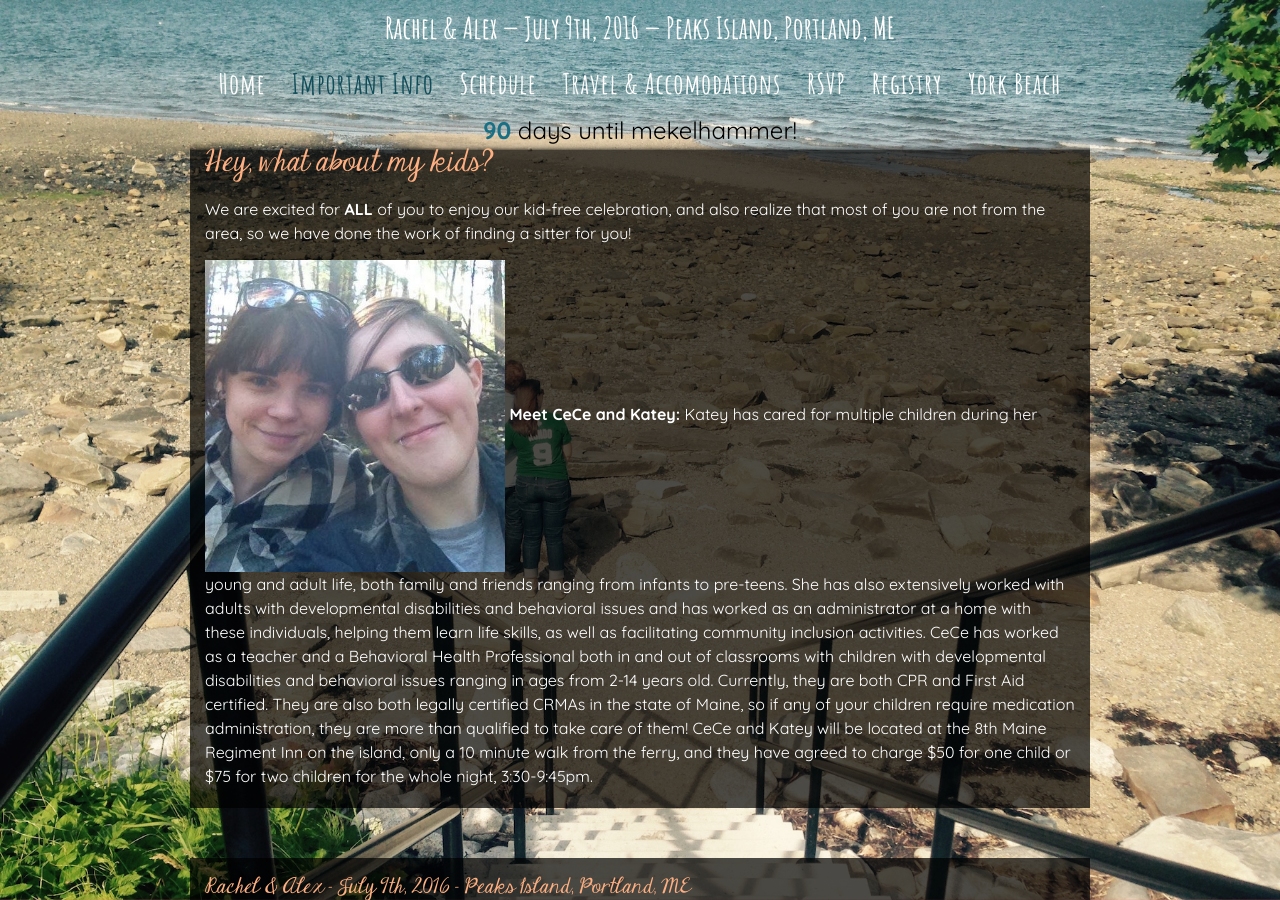
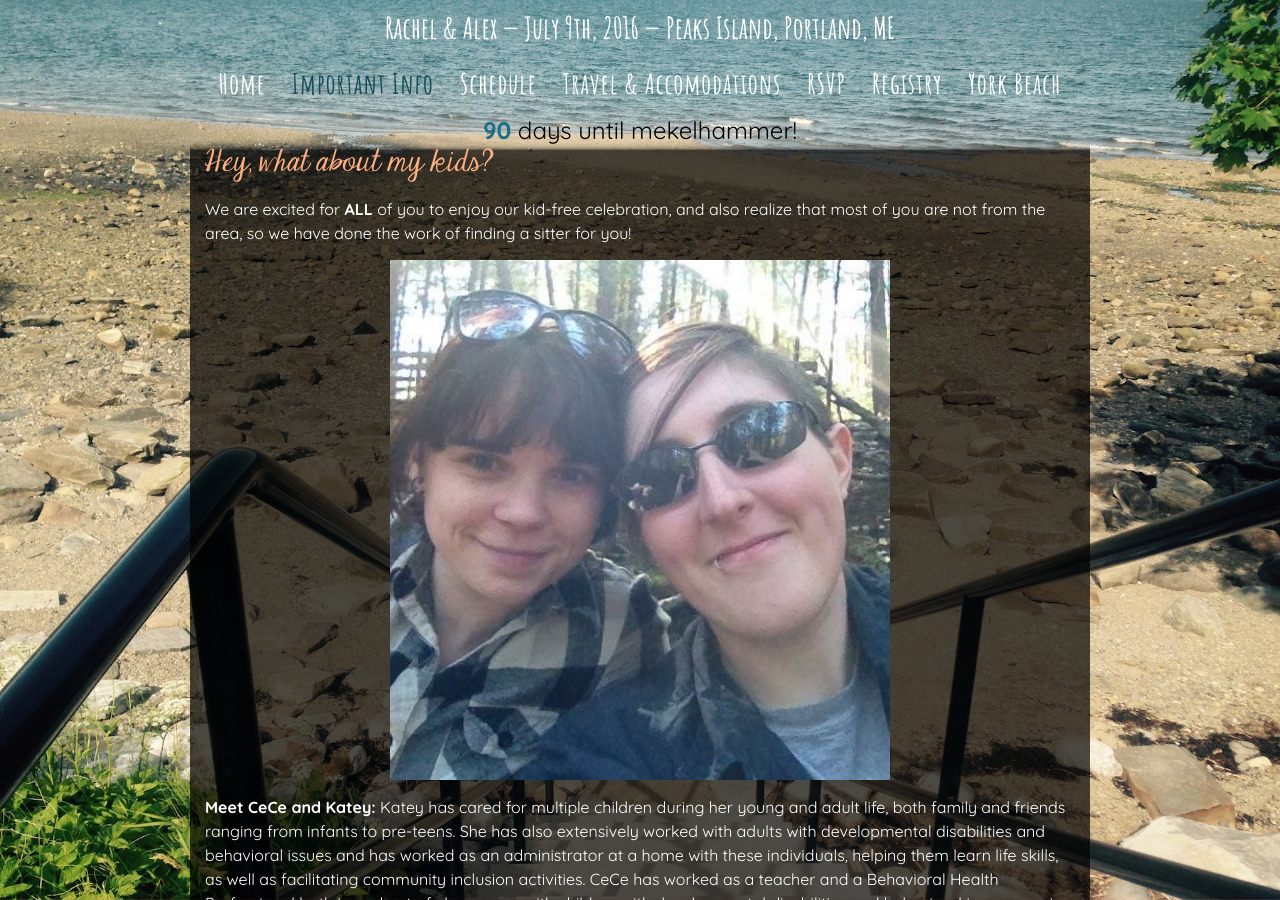
Before and after one commit to amekelburg/wedsite, a Jekyll site: the page built from 2-important-info.md, in a window 1280 px wide and 900 px high, scrolled down 2824 px. Built offline with Jekyll 4.4.1, drawn with Linux system fonts in a browser that asks for light colours; some web fonts are replaced; comment, search, counter and statistics services are not loaded.

Commit message:
Update 2-important-info.md

```diff
--- a/2-important-info.md
+++ b/2-important-info.md
@@ -38,4 +38,6 @@
 
 We are excited for **ALL** of you to enjoy our kid-free celebration, and also realize that most of you are not from the area, so we have done the work of finding a sitter for you!
 
-![babysitters](/img/CeCe-Katey.JPG){:width="300px", style="float: left;"} **Meet CeCe and Katey:** Katey has cared for multiple children during her young and adult life, both family and friends ranging from infants to pre-teens. She has also extensively worked with adults with developmental disabilities and behavioral issues and has worked as an administrator at a home with these individuals, helping them learn life skills, as well as facilitating community inclusion activities. CeCe has worked as a teacher and a Behavioral Health Professional both in and out of classrooms with children with developmental disabilities and behavioral issues ranging in ages from 2-14 years old. Currently, they are both CPR and First Aid certified. They are also both legally certified CRMAs in the state of Maine, so if any of your children require medication administration, they are more than qualified to take care of them! CeCe and Katey will be located at the 8th Maine Regiment Inn on the island, only a 10 minute walk from the ferry, and they have agreed to charge $50 for one child or $75 for two children for the whole night, 3:30-9:45pm.
+![babysitters](/img/CeCe-Katey.JPG){:width="500px" style="display: block; margin: 0px auto;"}
+
+**Meet CeCe and Katey:** Katey has cared for multiple children during her young and adult life, both family and friends ranging from infants to pre-teens. She has also extensively worked with adults with developmental disabilities and behavioral issues and has worked as an administrator at a home with these individuals, helping them learn life skills, as well as facilitating community inclusion activities. CeCe has worked as a teacher and a Behavioral Health Professional both in and out of classrooms with children with developmental disabilities and behavioral issues ranging in ages from 2-14 years old. Currently, they are both CPR and First Aid certified. They are also both legally certified CRMAs in the state of Maine, so if any of your children require medication administration, they are more than qualified to take care of them! CeCe and Katey will be located at the 8th Maine Regiment Inn on the island, only a 10 minute walk from the ferry, and they have agreed to charge $50 for one child or $75 for two children for the whole night, 3:30-9:45pm.
```
